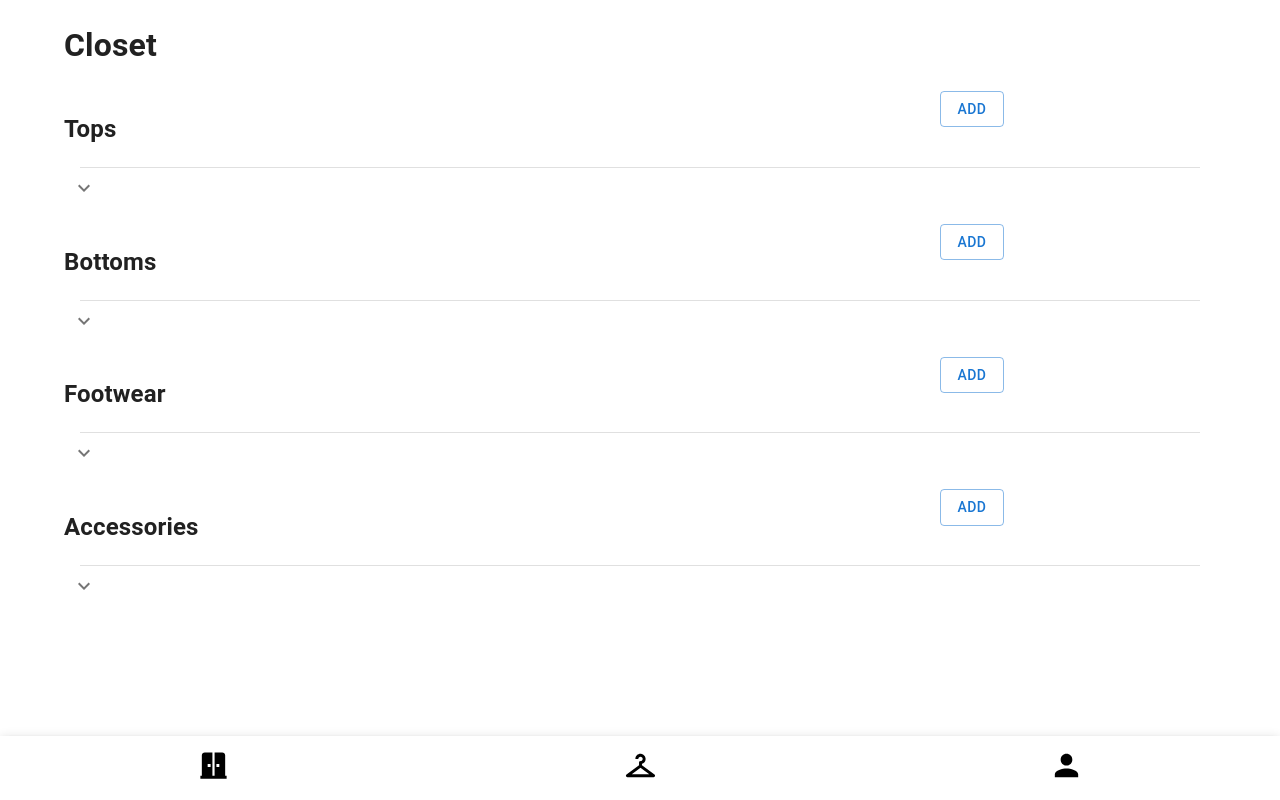
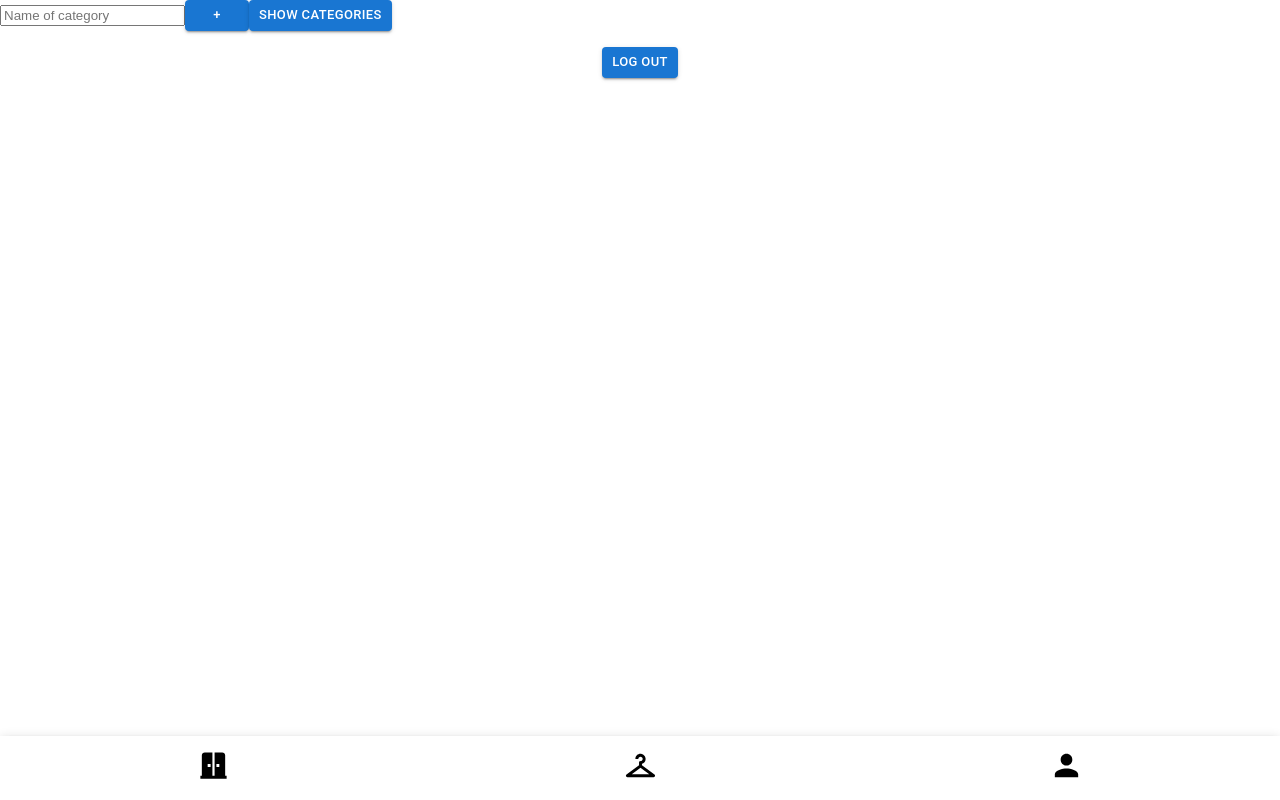
Before and after one commit to sghose16/hci-final, a React (Create React App) app: page /settings in a window 1280 px wide. Built offline with nearby package versions, Linux system fonts and the light colour scheme.

Commit message:
settings page

```diff
--- a/src/App.js
+++ b/src/App.js
@@ -7,6 +7,7 @@ import {
 } from "react-router-dom";
 import Closet from "./pages/Closet";
 import Outfit from "./pages/Outfit";
+import Settings from "./pages/Settings";
 import React from "react";
 import Profile from "./pages/Profile";
 import ShowAll from "./pages/ShowAll";
@@ -18,6 +19,7 @@ function App() {
       <Route path="/closet" element={<Closet />} />,
       <Route path="/outfit" element={<Outfit />} />,
       <Route path="/profile" element={<Profile />} />,
+      <Route path="/settings" element={<Settings />} />,
 
       <Route path="/all-tops" element={<ShowAll type={"tops"} />} />,
       <Route path="/all-bottoms" element={<ShowAll type={"bottoms"} />} />,
--- a/src/pages/Profile.css
+++ b/src/pages/Profile.css
@@ -15,3 +15,7 @@ font-style: normal;
 font-weight: 700;
 font-size: 44px;
   }
+
+.settings{
+    width: auto;
+}
--- a/src/pages/Profile.js
+++ b/src/pages/Profile.js
@@ -2,10 +2,20 @@ import settings from '../assets/settings.png'
 import john from '../assets/john.png';
 import './Profile.css';
 import { Box } from '@mui/material';
+import { useNavigate } from 'react-router-dom'
+
+
 
 
 
 function Profile() {
+    const navigate = useNavigate();
+
+
+    const handleClick = event => {
+        navigate("/settings");
+    };
+
     return (
         <>
 
@@ -18,7 +28,9 @@ function Profile() {
                 width: 'auto',
                 borderRadius: 1,
             }}>
-                <img src={settings} />
+                <div class = "settings">
+                  <img src={settings}  alt={settings} onClick={handleClick}/>
+                  </div>
             </Box>
             <Box
                 sx={{
--- /dev/null
+++ b/src/pages/Settings.js
@@ -0,0 +1,96 @@
+import { Button } from '@mui/material';
+import { useState } from "react";
+
+import { Box, List, ListItem, ListItemButton, ListItemIcon, ListItemText } from '@mui/material';
+import InboxIcon from '@mui/icons-material/Inbox';
+
+function Settings(){
+    const [categories, setCategory] = useState([
+        { name: "Tops"},
+        { name: "Bottoms"},
+        { name: "Footwear"},
+        { name: "Accessories" },
+      ]);
+    const [newCategory, setNewCategory] = useState("");
+    let [showCategory, setShow] = useState(false);
+
+
+  // keep track of what user is currently adding
+    const onChange = (event) => {
+        setNewCategory(event.target.value);
+    };
+
+  const addCategory = () => {
+        if (newCategory != null && newCategory.length > 0) {
+          const toBeAdded =  {
+            name: newCategory,
+          };
+          // check that the category doesn't already exist in the dropdown
+            if (categories.find((elem) => elem.name === toBeAdded.name) != null) {
+                alert("You already have this category");
+            } else {
+                categories.push(toBeAdded);
+                categories.sort((a, b) => {
+                    return a.name.localeCompare(b.name);
+                });
+                setCategory([...categories]);
+                setNewCategory("");
+            }
+        }
+  };
+
+
+    const showCategories = () => {
+        let currState = showCategory;
+        setShow(!currState);
+        console.log(showCategory);
+    };
+
+
+    return (
+        <>
+
+        <input
+            type="text"
+            name="category-name"
+            placeholder="Name of category"
+            value={newCategory}
+            onChange={onChange}
+            className="search-bar"
+          />
+        <Button size="small" variant='contained' onClick={addCategory} className="search-add" >
+          +
+        </Button>
+
+          <Button size="small" variant='contained' onClick={showCategories} className="search-add" >
+            Show Categories
+          </Button>
+
+
+         {showCategory ?
+         (<List>
+         {categories.map(tool => {
+            return(
+            <ListItem>
+                <ListItemText primary={tool.name}/>
+            </ListItem>)
+
+         })}
+         </List> ) : null}
+
+
+            <Box sx={{
+                display: 'flex',
+                justifyContent: 'center',
+                p: 1,
+                m: 1,
+                bgcolor: 'background.paper',
+                borderRadius: 1,
+            }}>
+             <Button size="small" variant="contained">Log Out</Button>
+            </Box>
+        </>
+
+    );
+}
+export default Settings;
```
